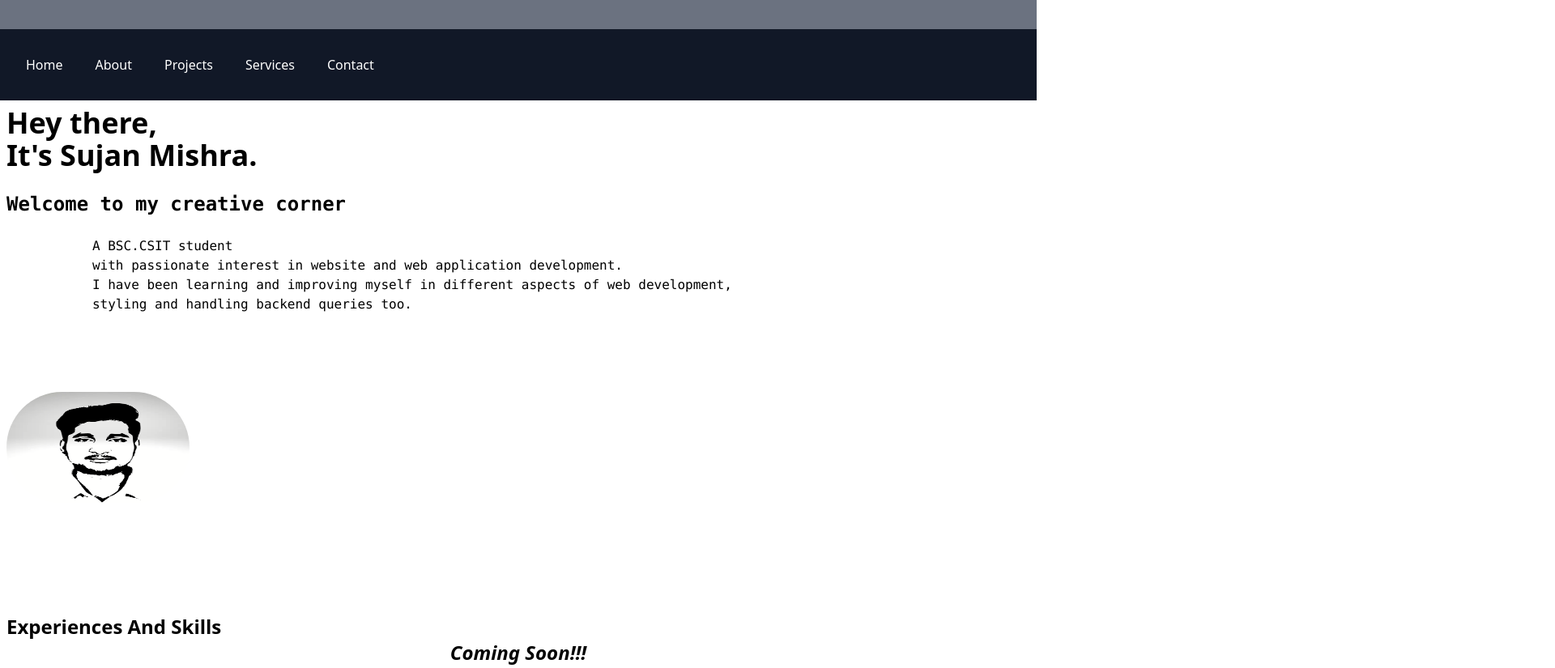
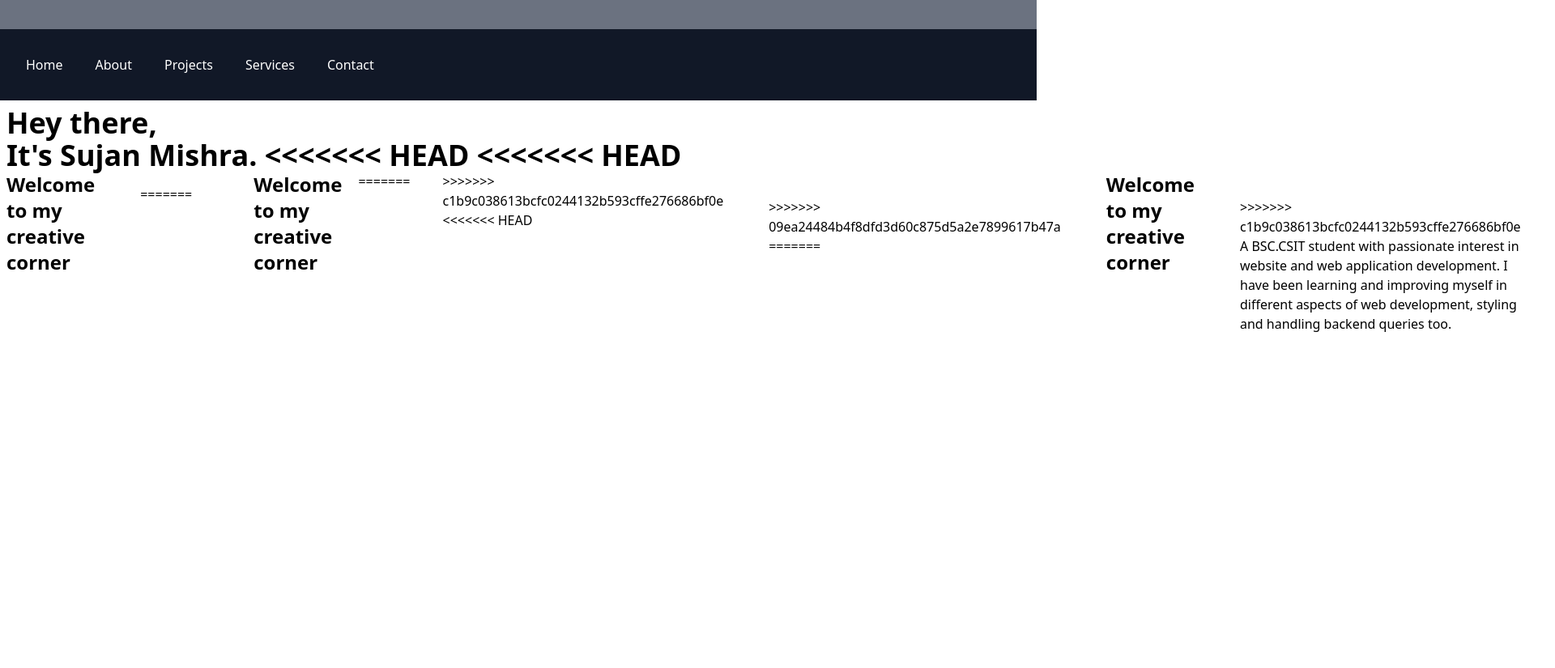
Before and after one commit to sujandaboss/first, a plain HTML site: page portfolio/index.html in a window 1280 px wide. Shown: the part 124-949 px from the top of the page at 81% size, 1920 px wide, since content can reach past the window. Drawn offline with nearby package versions, Linux system fonts and the light colour scheme.

Commit message:
third commit

```diff
--- a/portfolio/index.html
+++ b/portfolio/index.html
@@ -34,11 +34,31 @@
     <main class="m-0 p-2">
         <h2 class=" font-bold text-4xl">Hey there,<br>
             It's Sujan Mishra.
+<<<<<<< HEAD
+<<<<<<< HEAD
         </h2>
       <div  class="flex space-x-10">
+        <p class="font-bold mb-0 text-2xl  ">Welcome to my creative corner</p>
+      <p class="mb-0 m-4 px-4">
 
-      <pre class="mb-0">
-                      <p class="font-bold mb-0 text-2xl">Welcome to my creative corner</p>
+=======
+        </h2>
+        <p class="font-bold mb-0 text-2xl px-5">Welcome to my creative corner</p>
+=======
+        </h2>
+      <div  class="flex space-x-10">
+>>>>>>> c1b9c038613bcfc0244132b593cffe276686bf0e
+
+<<<<<<< HEAD
+
+      <div  class="flex space-x-10"></div>
+
+      <p class="mb-0 p-4 m-4 ">
+>>>>>>> 09ea24484b4f8dfd3d60c875d5a2e7899617b47a
+=======                     <p class="font-bold mb-0 text-2xl">Welcome to my creative corner</p>
+      <p class="mb-0 m-4 p-4">
+
+>>>>>>> c1b9c038613bcfc0244132b593cffe276686bf0e
            A BSC.CSIT student
            with passionate interest in website and web application development.
            I have been learning and improving myself in different aspects of web development,
@@ -61,7 +81,7 @@
             As far as i remember, i have started my "To be Software enginner" journey from my high school, the event which intrigued me so madly
             to become software engineer was once my friend showcase his website and became popular among friends, what really had drived me that
             his attitude of selfclaiming that he was the best.
-                </pre>
+        </p>
 
         </div>
            <div class="text-2xl font-bold">
```
